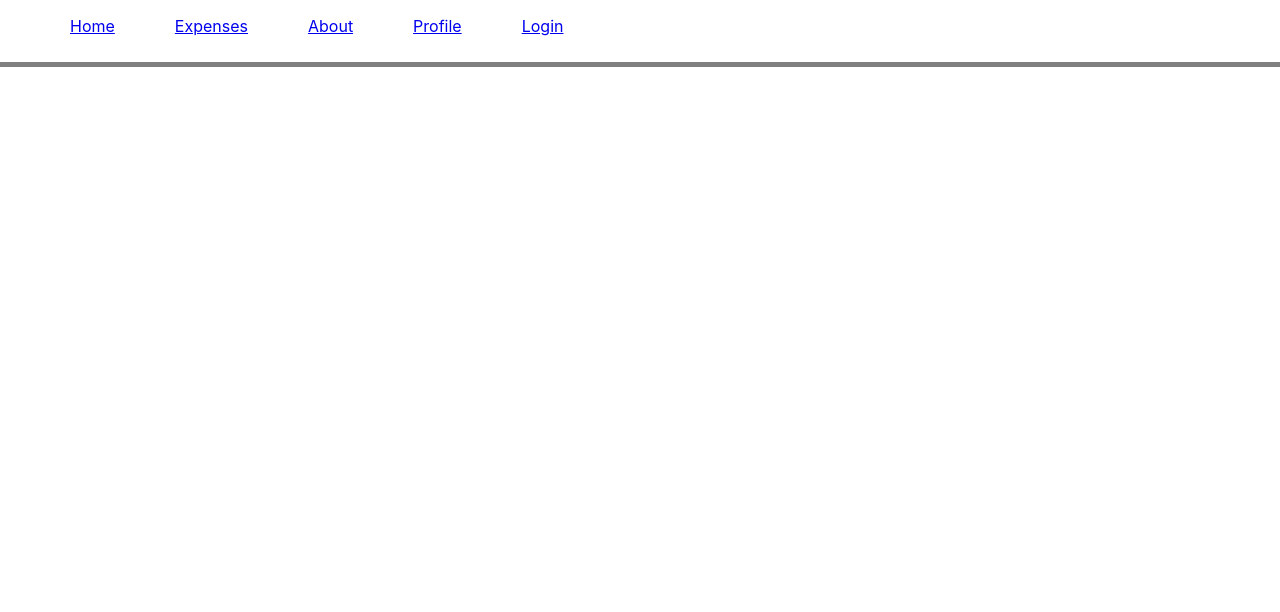
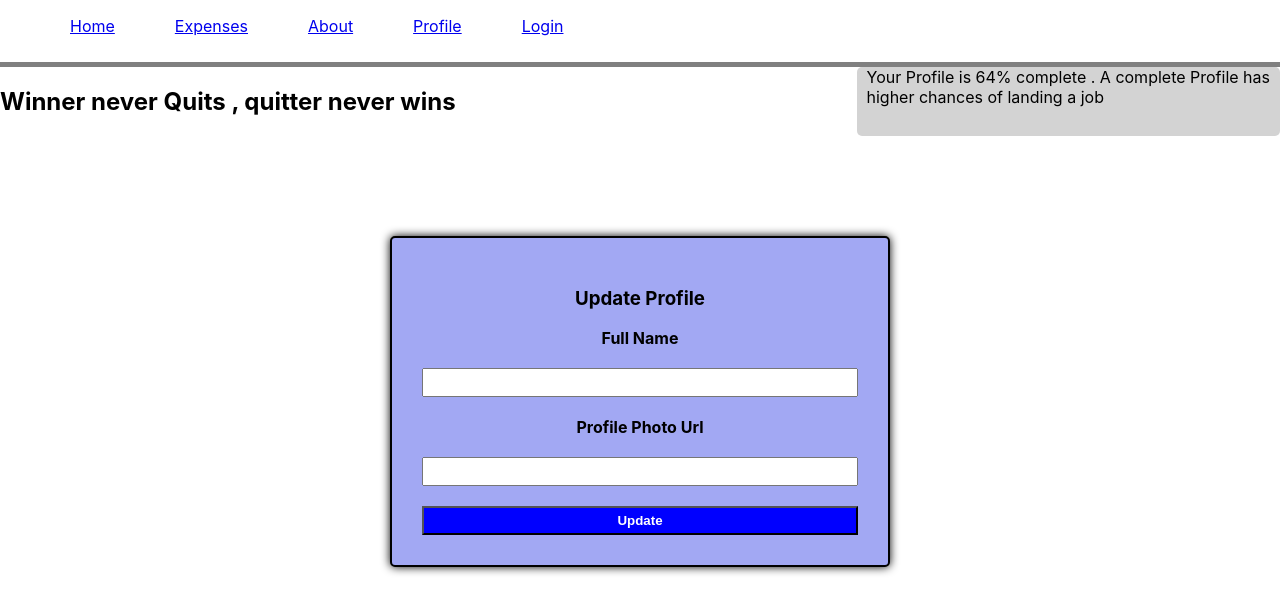
Before and after one commit to rampion19/expense-tracket-2.0, a React (Create React App) app: page /update in a window 1280 px wide. Shown: the top 612 px of the page. Built offline with nearby package versions, Linux system fonts and the light colour scheme.

Commit message:
added complete profile page and navigation

```diff
--- a/src/App.js
+++ b/src/App.js
@@ -4,6 +4,7 @@ import React, { Fragment } from 'react';
 import Home from './Component/Pages/Home';
 import Header from './Component/Header/Header';
 import { Route, Routes } from "react-router-dom"
+import UpdateProfile from './Component/Pages/UpdateProfile';
 
 function App() {
 
@@ -14,6 +15,7 @@ function App() {
       <Routes>
         <Route path="/login" element={<Signup />} />
         <Route path="/home" element={<Home />} />
+        <Route path="/update" element={<UpdateProfile />} />
       </Routes>
     </Fragment>
   );
--- /dev/null
+++ b/src/Component/Pages/Home.css
@@ -0,0 +1,11 @@
+.main-home {
+    display: flex;
+    justify-content: space-between;
+  }
+  .profile {
+    background: pink;
+    color: black;
+    padding: 0 3px;
+    border-radius: 5px;
+    padding: 0 10px;
+  }
--- a/src/Component/Pages/Home.js
+++ b/src/Component/Pages/Home.js
@@ -1,9 +1,19 @@
+import React from "react";
+import { NavLink } from "react-router-dom";
+
+import "./Home.css";
 const Home = () => {
-return (
-    <div>
-        <p>Welcome to expense tracker !</p>
+  return (
+    <div className="main-home">
+      <h2 className="margin-auto">Welcome To Expense Tracker</h2>
+      <div className="profile">
+        Your Profile is incomplete<br></br>
+        <NavLink className="link-profile" to="/update">
+          complete now
+        </NavLink>
+      </div>
     </div>
-)
-}
+  );
+};
 
 export default Home;
--- a/src/Component/Pages/Signup.js
+++ b/src/Component/Pages/Signup.js
@@ -1,10 +1,13 @@
 import React, { useRef, useState } from "react";
 import "./SignUp.css";
+import { useNavigate } from "react-router-dom";
 
 const Signup = () => {
   const inputEmailRef = useRef();
   const inputPasswordRef = useRef();
   const inputConfirmPasswordRef = useRef();
+  const navigate = useNavigate();
+
   const [login, setLogin] = useState(true);
 
   const submitHandler = async (event) => {
@@ -51,6 +54,7 @@ const Signup = () => {
         } else {
           alert("Login Successful");
         }
+        navigate("/home");
       } else {
         const data = await res.json;
         throw data.error;
--- /dev/null
+++ b/src/Component/Pages/UpdateProfile.css
@@ -0,0 +1,25 @@
+.main-update-profile {
+    display: flex;
+    justify-content: space-between;
+  }
+  .profile-update {
+    background: lightgray;
+    color: black;
+    padding: 0 3px;
+    border-radius: 5px;
+    padding: 0 10px;
+  }
+  .main-update-form {
+    margin-top: 100px;
+  }
+  .form label {
+    font-weight: bold;
+  }
+
+  .form input {
+    display: block;
+    width: 100%;
+    padding: 5px;
+    margin: 20px 0 20px 0;
+    box-sizing: border-box;
+  }
--- /dev/null
+++ b/src/Component/Pages/UpdateProfile.js
@@ -0,0 +1,68 @@
+import React, { useRef } from "react";
+import "./UpdateProfile.css";
+import { useNavigate } from "react-router-dom";
+
+export const UpdateProfile = () => {
+  const inputFullnameRef = useRef();
+  const inputPhotoUrlRef = useRef();
+  const navigate = useNavigate();
+
+  const profileSubmitHandler = async (event) => {
+    event.preventDefault();
+    try {
+      const res = await fetch(
+        "https://identitytoolkit.googleapis.com/v1/accounts:update?key=AIzaSyDZnqHwYDKWIazKAZlYNcW3CnY3LV1aWAU",
+        {
+          method: "POST",
+          body: JSON.stringify({
+            idToken: JSON.parse(localStorage.getItem("idToken")).idToken,
+            displayName: inputFullnameRef.current.value,
+            photoUrl: inputPhotoUrlRef.current.value,
+            returnSecureToken: true,
+          }),
+          headers: {
+            "Content-Type": "application/json",
+          },
+        }
+      );
+
+      const data = await res.json();
+      console.log(data);
+
+      inputFullnameRef.current.value = "";
+      inputPhotoUrlRef.current.value = "";
+
+      if (res.ok) {
+        alert("Data Updated SuccessFully")
+        navigate("/home");
+      } else {
+        throw data.error;
+      }
+    } catch (error) {
+      console.log(error.message);
+    }
+  };
+  return (
+    <div>
+      <div className="main-update-profile">
+        <h2>Winner never Quits , quitter never wins</h2>
+        <div className="profile-update">
+          Your Profile is 64% complete . A complete Profile has <br />
+          higher chances of landing a job{" "}
+        </div>
+      </div>
+      <div className="main-update-form">
+        <form onSubmit={profileSubmitHandler} className="form">
+          <h3>Update Profile</h3>
+          <label htmlFor="fullname">Full Name</label>
+          <input ref={inputFullnameRef} type="text" id="fullname" />
+          <label htmlFor="profileurl">Profile Photo Url</label>
+          <input ref={inputPhotoUrlRef} type="text" id="profileurl" />
+          <button type="submit">Update</button>
+        </form>
+      </div>
+    </div>
+  );
+};
+
+export default UpdateProfile;
```
